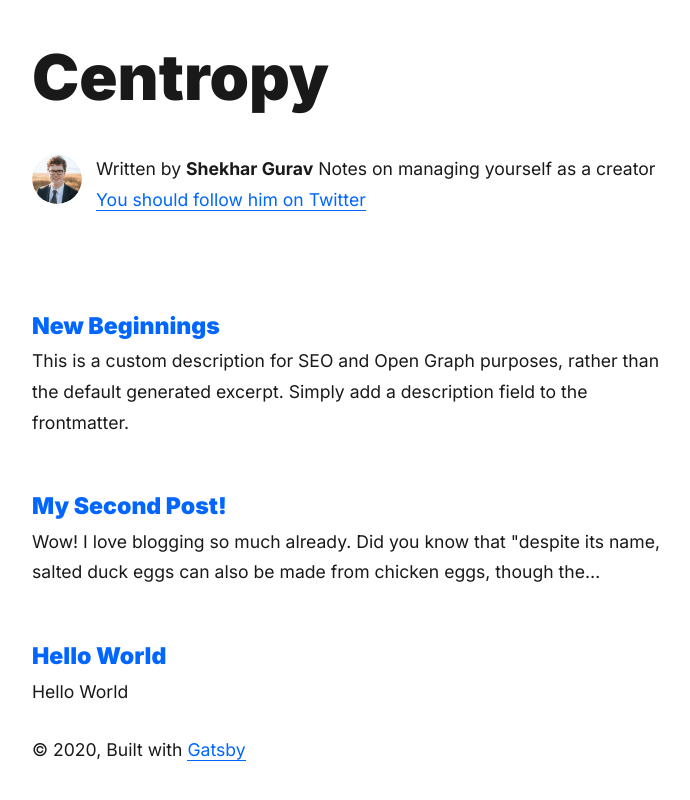
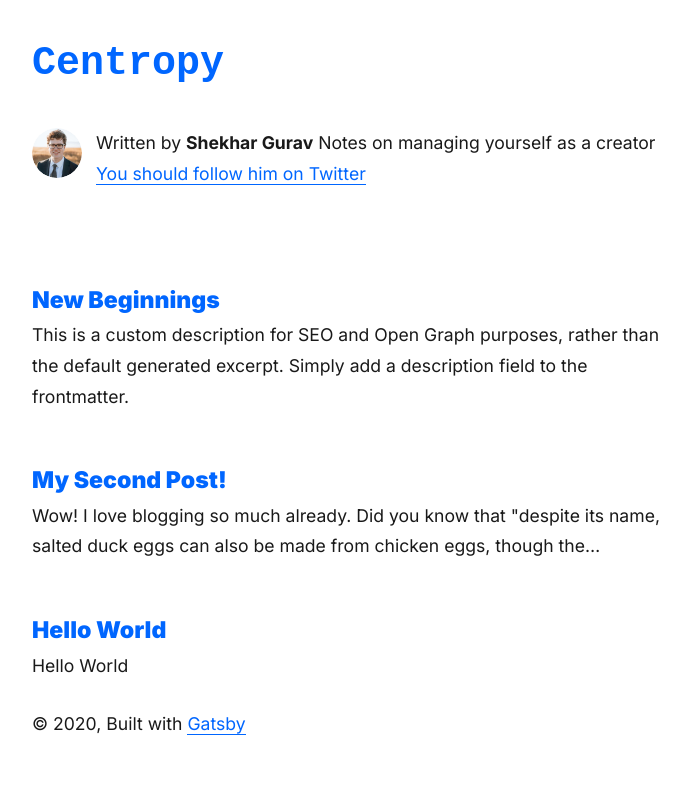
Before and after one commit to pzync/centropy, a Gatsby site: page / in a window 1280 px wide. Shown: the whole page, without its empty margins (293-983 px from the left). Built offline with nearby package versions, Linux system fonts and the light colour scheme; Gatsby itself is replaced by a stand-in of ours; some packages are replaced by stand-ins of ours.

Commit message:
monospace styling to site title Centropy

```diff
--- a/src/components/layout.js
+++ b/src/components/layout.js
@@ -11,9 +11,10 @@ const Layout = ({ location, title, children }) => {
     header = (
       <h1
         style={{
-          ...scale(1.5),
           marginBottom: rhythm(1.5),
           marginTop: 0,
+          fontFamily: 'monospace',
+          color: "#06f"
         }}
       >
         <Link
@@ -34,6 +35,7 @@ const Layout = ({ location, title, children }) => {
           // fontFamily: `Montserrat, sans-serif`,
           opacity: "0.4",
           marginTop: 0,
+          fontFamily: 'monospace'
         }}
       >
         <Link
```
